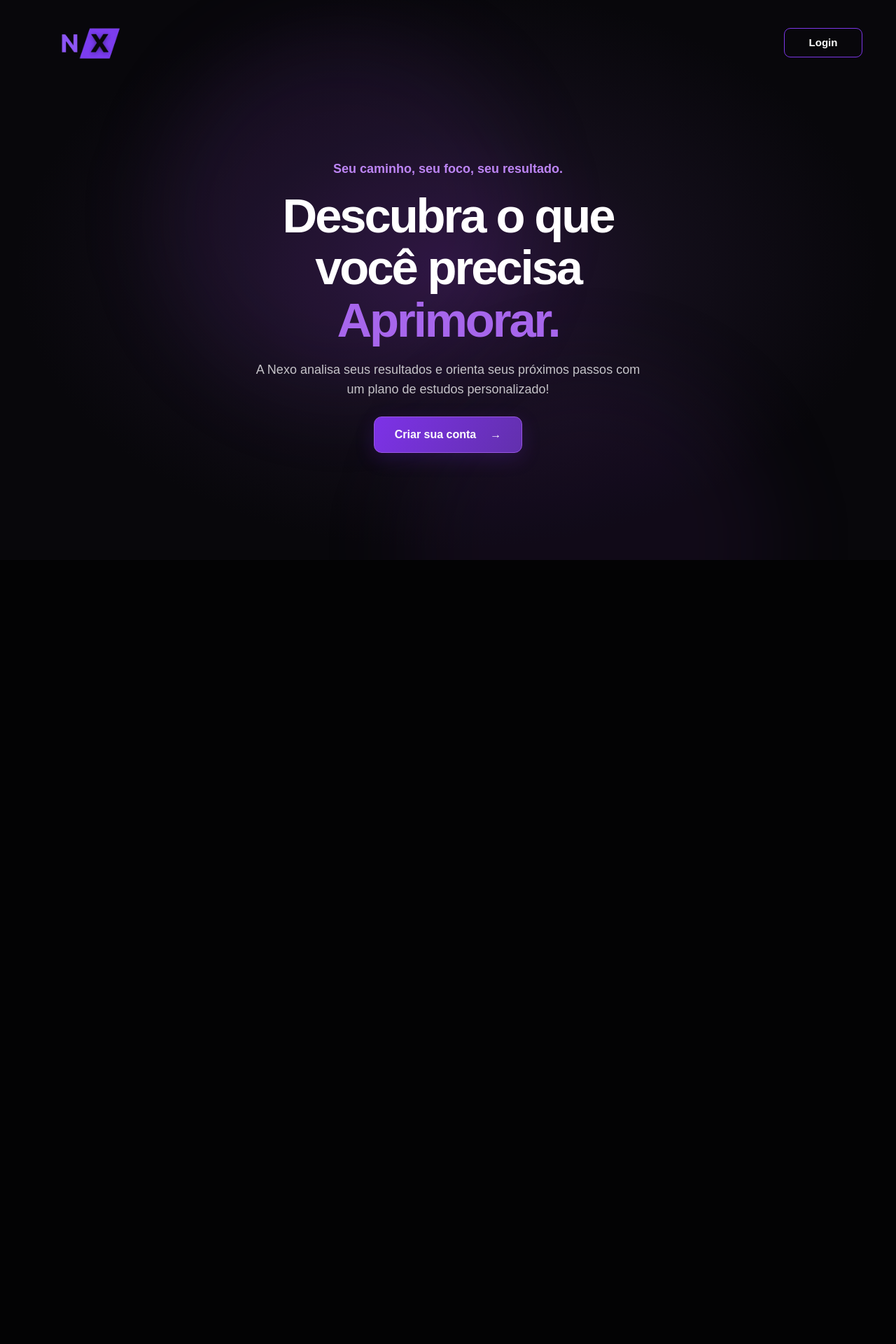
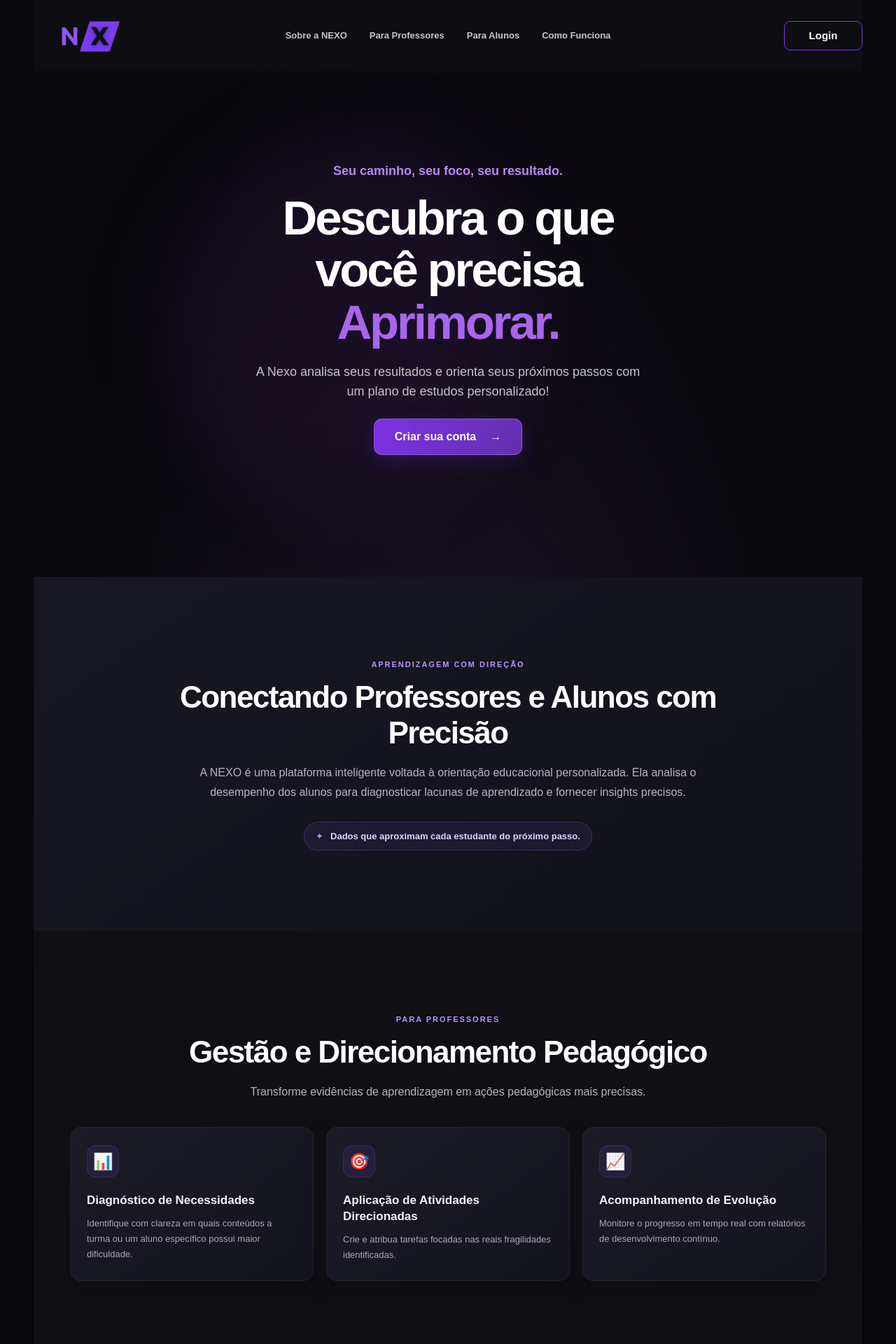
Before and after one commit to Primolanz/TCC_NEXO, a React (Vite) app in the folder frontend/: page / in a window 1280 px wide. Shown: the top 1920 px of the page at 70% size. Before the commit the page ends 800 px from the top, so only its background shows below. Built offline with nearby package versions, Linux system fonts and the light colour scheme; no server answers.

Commit message:
feat: transforma home em landing page completa com navbar por ID e secoes explicativas do NEXO

```diff
--- a/frontend/src/paginas/PaginaInicial.jsx
+++ b/frontend/src/paginas/PaginaInicial.jsx
@@ -4,48 +4,62 @@ import imagemLogoNexo from '../assets/NEXO_LOGO-sem-fundo.png'
 import { apiClient } from '../servicos/apiClient.js'
 import '../paginasCSS/PaginaInicial.css'
 
+const links = [['#sobre', 'Sobre a NEXO'], ['#para-professores', 'Para Professores'], ['#para-alunos', 'Para Alunos'], ['#como-funciona', 'Como Funciona']]
+const professores = [
+  ['📊', 'Diagnóstico de Necessidades', 'Identifique com clareza em quais conteúdos a turma ou um aluno específico possui maior dificuldade.'],
+  ['🎯', 'Aplicação de Atividades Direcionadas', 'Crie e atribua tarefas focadas nas reais fragilidades identificadas.'],
+  ['📈', 'Acompanhamento de Evolução', 'Monitore o progresso em tempo real com relatórios de desenvolvimento contínuo.'],
+]
+const alunos = [
+  ['🧩', 'Plano de Estudos Personalizado', 'Receba sugestões de trilhas e materiais ajustados ao seu ritmo.'],
+  ['💡', 'Orientação Direta do Professor', 'Receba feedback contínuo para saber exatamente o que aprimorar.'],
+  ['🏆', 'Evolução Focada', 'Estude sem perder tempo com o que você já domina, focando onde realmente faz a diferença.'],
+]
+
+function GradeRecursos({ itens }) {
+  return <div className="inicio-recursos-grid">{itens.map(([icon, title, text]) => <article className="inicio-recurso-card" key={title}><span className="inicio-recurso-icone" aria-hidden="true">{icon}</span><h3>{title}</h3><p>{text}</p></article>)}</div>
+}
+
 function PaginaInicial() {
   const navegar = useNavigate()
+  const [menuAberto, setMenuAberto] = useState(false)
   const [validandoSessao, setValidandoSessao] = useState(() => Boolean(localStorage.getItem('nexo_token')))
-
   useEffect(() => {
     if (!localStorage.getItem('nexo_token')) return
-
     let ativo = true
-    apiClient('/dashboard')
-      .then((response) => {
-        if (response.ok) navegar('/inicio', { replace: true })
-      })
-      .catch(() => {})
-      .finally(() => { if (ativo) setValidandoSessao(false) })
+    apiClient('/dashboard').then((response) => { if (response.ok) navegar('/inicio', { replace: true }) }).catch(() => {}).finally(() => { if (ativo) setValidandoSessao(false) })
     return () => { ativo = false }
   }, [navegar])
-
   if (validandoSessao) return <main className="pagina-inicial animate-fade-in" aria-busy="true" />
 
   return (
     <main className="pagina-inicial animate-fade-in">
       <header className="cabecalho-inicial">
-        <Link className="logo-inicial" to="/" aria-label="NEXO: página inicial">
-          <img className="imagem-logo-inicial" src={imagemLogoNexo} alt="NEXO" />
-        </Link>
-        <Link className="botao-login-inicial" to="/login">Login</Link>
+        <Link className="logo-inicial" to="/" aria-label="NEXO: página inicial"><img className="imagem-logo-inicial" src={imagemLogoNexo} alt="NEXO" /></Link>
+        <nav className={`navegacao-inicial${menuAberto ? ' navegacao-inicial-aberta' : ''}`} aria-label="Navegação principal">{links.map(([href, label]) => <a key={href} href={href} onClick={() => setMenuAberto(false)}>{label}</a>)}</nav>
+        <div className="acoes-cabecalho-inicial"><Link className="botao-login-inicial" to="/login">Login</Link><button className="botao-menu-inicial" type="button" aria-label={menuAberto ? 'Fechar menu' : 'Abrir menu'} aria-expanded={menuAberto} onClick={() => setMenuAberto((aberto) => !aberto)}><span aria-hidden="true">{menuAberto ? '×' : '☰'}</span></button></div>
       </header>
 
-      <section className="secao-apresentacao">
-        <div className="conteudo-apresentacao">
-          <p className="frase-apresentacao">Seu caminho, seu foco, seu resultado.</p>
-          <h1 className="titulo-pagina-inicial">
-            <span>Descubra o que</span>
-            <span>você precisa</span>
-            <span className="titulo-pagina-inicial-destaque">Aprimorar.</span>
-          </h1>
-          <p className="descricao-apresentacao">A Nexo analisa seus resultados e orienta seus próximos passos com um plano de estudos personalizado!</p>
-          <Link className="botao-criar-conta" to="/cadastro/aluno">
-            <span>Criar sua conta</span><span aria-hidden="true">→</span>
-          </Link>
-        </div>
-      </section>
+      <section className="secao-apresentacao" aria-labelledby="titulo-inicial"><div className="conteudo-apresentacao">
+        <p className="frase-apresentacao">Seu caminho, seu foco, seu resultado.</p>
+        <h1 id="titulo-inicial" className="titulo-pagina-inicial"><span>Descubra o que</span><span>você precisa</span><span className="titulo-pagina-inicial-destaque">Aprimorar.</span></h1>
+        <p className="descricao-apresentacao">A Nexo analisa seus resultados e orienta seus próximos passos com um plano de estudos personalizado!</p>
+        <Link className="botao-criar-conta" to="/cadastro/aluno"><span>Criar sua conta</span><span aria-hidden="true">→</span></Link>
+      </div></section>
+
+      <section className="inicio-secao inicio-sobre" id="sobre"><div className="inicio-container inicio-sobre-conteudo"><span className="inicio-eyebrow">APRENDIZAGEM COM DIREÇÃO</span><h2>Conectando Professores e Alunos com Precisão</h2><p>A NEXO é uma plataforma inteligente voltada à orientação educacional personalizada. Ela analisa o desempenho dos alunos para diagnosticar lacunas de aprendizado e fornecer insights precisos.</p><div className="inicio-sobre-destaque"><span aria-hidden="true">✦</span><span>Dados que aproximam cada estudante do próximo passo.</span></div></div></section>
+
+      <section className="inicio-secao" id="para-professores"><div className="inicio-container"><div className="inicio-secao-cabecalho"><span className="inicio-eyebrow">PARA PROFESSORES</span><h2>Gestão e Direcionamento Pedagógico</h2><p>Transforme evidências de aprendizagem em ações pedagógicas mais precisas.</p></div><GradeRecursos itens={professores} /></div></section>
+
+      <section className="inicio-secao inicio-secao-alunos" id="para-alunos"><div className="inicio-container"><div className="inicio-secao-cabecalho"><span className="inicio-eyebrow">PARA ALUNOS</span><h2>Seu Caminho, Seu Foco, Seu Resultado</h2><p>Aprenda no seu ritmo e concentre sua energia no que vai fazer você avançar.</p></div><GradeRecursos itens={alunos} /></div></section>
+
+      <section className="inicio-secao inicio-como-funciona" id="como-funciona"><div className="inicio-container"><div className="inicio-secao-cabecalho"><span className="inicio-eyebrow">SIMPLES E CONTÍNUO</span><h2>Como Funciona na Prática</h2><p>Um ciclo claro para transformar diagnóstico em evolução.</p></div><ol className="inicio-etapas">
+        <li><span className="inicio-etapa-numero">01</span><div><h3>Cadastro e Avaliação Diagnóstica</h3><p>O estudante compartilha seu perfil e realiza uma avaliação inicial.</p></div></li>
+        <li><span className="inicio-etapa-numero">02</span><div><h3>Análise de Desempenho &amp; Recomendações</h3><p>A plataforma identifica oportunidades de aprendizagem e sugere próximos passos.</p></div></li>
+        <li><span className="inicio-etapa-numero">03</span><div><h3>Aplicação Prática e Evolução Contínua</h3><p>Atividades e acompanhamento ajudam a consolidar cada avanço.</p></div></li>
+      </ol></div></section>
+
+      <footer className="rodape-inicial"><div className="inicio-container rodape-inicial-conteudo"><Link className="logo-inicial rodape-logo" to="/" aria-label="NEXO: página inicial"><img className="imagem-logo-inicial" src={imagemLogoNexo} alt="NEXO" /></Link><p>© {new Date().getFullYear()} NEXO. Todos os direitos reservados.</p><nav className="rodape-links" aria-label="Links rápidos">{links.map(([href, label]) => <a key={href} href={href}>{label}</a>)}</nav></div></footer>
     </main>
   )
 }
--- a/frontend/src/paginasCSS/PaginaInicial.css
+++ b/frontend/src/paginasCSS/PaginaInicial.css
@@ -2,16 +2,16 @@
   position: relative;
   display: flex;
   width: 100%;
-  height: 100vh;
-  height: 100svh;
+  min-height: 100vh;
+  min-height: 100svh;
   flex-direction: column;
-  align-items: center;
-  justify-content: space-between;
-  overflow: hidden;
+  align-items: stretch;
+  justify-content: flex-start;
   isolation: isolate;
-  padding: 22px clamp(18px, 5vw, 48px);
+  padding: 0 clamp(18px, 5vw, 48px);
   color: #fff;
   background: radial-gradient(ellipse at 50% 48%, #281438 0, #130e1a 34%, transparent 68%), #08070b;
+  scroll-behavior: smooth;
 }
 
 .pagina-inicial::before,
@@ -30,7 +30,8 @@
 .pagina-inicial::after { right: 14%; bottom: -30%; background: #51267720; }
 
 .cabecalho-inicial {
-  position: relative;
+  position: sticky;
+  top: 0;
   z-index: 1;
   display: flex;
   width: min(100%, 1280px);
@@ -38,6 +39,10 @@
   align-items: center;
   justify-content: space-between;
   margin: 0 auto;
+  padding: 12px 0;
+  background: rgba(15, 15, 20, 0.8);
+  backdrop-filter: blur(12px);
+  -webkit-backdrop-filter: blur(12px);
 }
 
 .logo-inicial { display: inline-flex; align-items: center; }
@@ -65,12 +70,13 @@
   z-index: 1;
   display: flex;
   width: min(100%, 1280px);
-  flex: 1;
+  min-height: calc(100svh - 78px);
+  flex: 0 0 auto;
   flex-direction: column;
   align-items: center;
   justify-content: center;
   margin: 0 auto;
-  padding: 22px 0;
+  padding: 22px 0 64px;
 }
 
 .conteudo-apresentacao {
@@ -112,6 +118,66 @@
 
 .botao-criar-conta:hover { transform: translateY(-2px); filter: brightness(1.12); }
 
+.navegacao-inicial { position: absolute; left: 50%; display: flex; align-items: center; gap: clamp(16px, 2.5vw, 36px); transform: translateX(-50%); }
+.navegacao-inicial a, .rodape-links a { color: #c9c4d1; font-size: 13px; font-weight: 600; text-decoration: none; transition: color .18s ease; }
+.navegacao-inicial a:hover, .rodape-links a:hover { color: #c4a2ff; }
+.acoes-cabecalho-inicial { display: flex; align-items: center; gap: 12px; }
+.botao-menu-inicial { display: none; width: 40px; height: 40px; border: 1px solid #ffffff20; border-radius: 9px; color: #fff; background: #ffffff0a; font-size: 20px; }
+.inicio-container { width: min(100%, 1080px); margin: 0 auto; }
+.inicio-secao { position: relative; z-index: 1; padding: clamp(72px, 9vw, 116px) 0; scroll-margin-top: 84px; }
+.inicio-secao:nth-of-type(odd) { background: #0f0f14; }
+.inicio-sobre { background: linear-gradient(145deg, #181824, #111119); }
+.inicio-sobre-conteudo { max-width: 800px; text-align: center; }
+.inicio-eyebrow { display: inline-block; margin-bottom: 16px; color: #b894ff; font-size: 11px; font-weight: 800; letter-spacing: .18em; }
+.inicio-secao h2 { margin: 0; color: #fff; font-size: clamp(28px, 4vw, 44px); line-height: 1.15; letter-spacing: -.035em; }
+.inicio-sobre-conteudo > p, .inicio-secao-cabecalho > p { max-width: 720px; margin: 18px auto 0; color: #b7b3c2; font-size: 16px; line-height: 1.75; }
+.inicio-sobre-destaque { display: inline-flex; align-items: center; gap: 10px; margin-top: 28px; padding: 12px 16px; border: 1px solid #8b5cf644; border-radius: 999px; color: #e0d1ff; background: #8b5cf614; font-size: 13px; font-weight: 600; }
+.inicio-sobre-destaque > span:first-child { color: #b794ff; }
+.inicio-secao-cabecalho { margin-bottom: 36px; text-align: center; }
+.inicio-recursos-grid { display: grid; grid-template-columns: repeat(3, minmax(0, 1fr)); gap: 18px; }
+.inicio-recurso-card { min-height: 220px; padding: 25px 23px; border: 1px solid #ffffff0d; border-radius: 16px; background: linear-gradient(145deg, #1b1b27, #14141d); box-shadow: 0 16px 40px #0002; transition: border-color .2s ease, transform .2s ease; }
+.inicio-recurso-card:hover { transform: translateY(-4px); border-color: #8b5cf655; }
+.inicio-recurso-icone { display: grid; width: 46px; height: 46px; margin-bottom: 22px; place-items: center; border: 1px solid #8b5cf633; border-radius: 13px; background: #8b5cf61a; font-size: 23px; }
+.inicio-recurso-card h3, .inicio-etapas h3 { margin: 0; color: #f4f1fa; font-size: 17px; line-height: 1.35; }
+.inicio-recurso-card p, .inicio-etapas p { margin: 10px 0 0; color: #aaa6b6; font-size: 13px; line-height: 1.7; }
+.inicio-secao-alunos { background: #111119; }
+.inicio-etapas { display: grid; grid-template-columns: repeat(3, minmax(0, 1fr)); gap: 20px; margin: 0; padding: 0; list-style: none; counter-reset: steps; }
+.inicio-etapas li { display: flex; gap: 16px; padding: 23px 18px; border-top: 1px solid #8b5cf666; background: linear-gradient(180deg, #8b5cf610, transparent 85%); }
+.inicio-etapa-numero { flex: 0 0 auto; color: #a78bfa; font-family: ui-monospace, SFMono-Regular, Menlo, monospace; font-size: 18px; font-weight: 800; }
+.rodape-inicial { position: relative; z-index: 1; border-top: 1px solid #ffffff12; background: #0b0b10; }
+.rodape-inicial-conteudo { display: grid; min-height: 112px; grid-template-columns: 1fr auto 1fr; align-items: center; gap: 24px; }
+.rodape-logo .imagem-logo-inicial { width: 108px; }
+.rodape-inicial-conteudo > p { margin: 0; color: #777382; font-size: 11px; text-align: center; }
+.rodape-links { display: flex; flex-wrap: wrap; justify-content: flex-end; gap: 10px 18px; }
+.rodape-links a { font-size: 11px; }
+
+@media (max-width: 900px) {
+  .navegacao-inicial { gap: 15px; }
+  .navegacao-inicial a { font-size: 11px; }
+  .rodape-inicial-conteudo { grid-template-columns: 1fr 1fr; padding: 24px 0; }
+  .rodape-inicial-conteudo > p { grid-column: 1 / -1; grid-row: 2; }
+}
+
+@media (max-width: 700px) {
+  .cabecalho-inicial { min-height: 64px; }
+  .botao-menu-inicial { display: inline-grid; place-items: center; }
+  .navegacao-inicial { position: absolute; top: calc(100% + 1px); right: 0; left: 0; display: none; align-items: stretch; gap: 0; padding: 8px; border: 1px solid #ffffff14; border-radius: 0 0 14px 14px; background: rgba(15, 15, 20, .97); box-shadow: 0 18px 30px #0005; transform: none; }
+  .navegacao-inicial-aberta { display: flex; flex-direction: column; }
+  .navegacao-inicial a { padding: 13px 12px; border-radius: 8px; font-size: 14px; }
+  .navegacao-inicial a:hover { background: #8b5cf61a; }
+  .secao-apresentacao { min-height: calc(88svh - 64px); }
+  .inicio-recursos-grid, .inicio-etapas { grid-template-columns: 1fr; }
+  .inicio-recurso-card { min-height: 0; }
+  .rodape-inicial-conteudo { grid-template-columns: 1fr; justify-items: center; gap: 14px; }
+  .rodape-inicial-conteudo > p { grid-column: auto; grid-row: auto; }
+  .rodape-links { justify-content: center; }
+}
+
+@media (prefers-reduced-motion: reduce) {
+  .pagina-inicial { scroll-behavior: auto; }
+  .inicio-recurso-card, .botao-criar-conta { transition: none; }
+}
+
 @media (max-width: 768px) {
   .pagina-inicial { padding: 18px 20px; }
   .cabecalho-inicial { min-height: 48px; }
```
